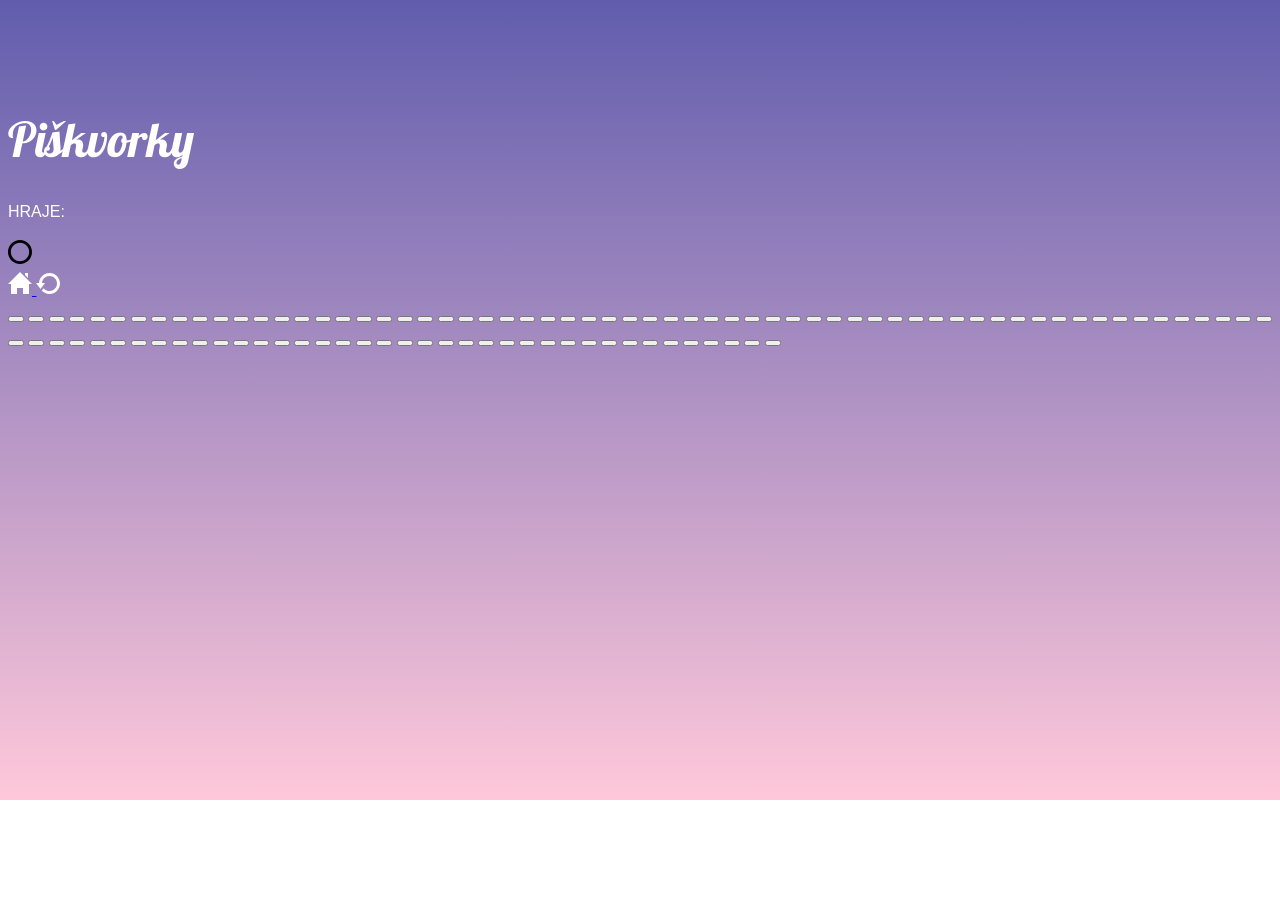
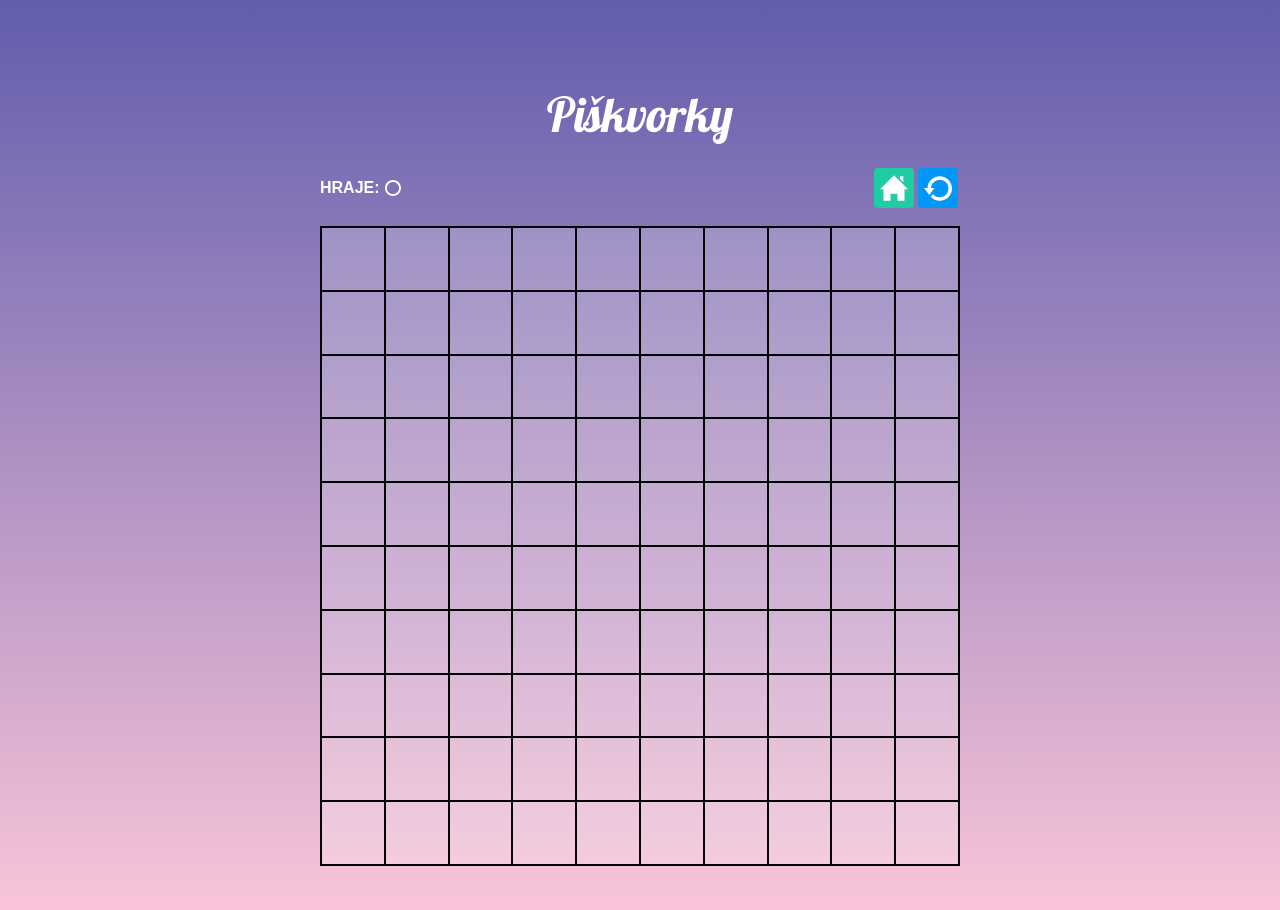
Before and after one commit to ivetvrobel/piskvorky, a plain HTML site: page hra.html in a window 1280 px wide. Before the commit the page ends 800 px from the top, so only its background shows below. Drawn offline with Linux system fonts and the light colour scheme.

Commit message:
Přidán styl pro hra.html

```diff
--- a/style.css
+++ b/style.css
@@ -124,3 +124,102 @@ li img {
         flex-basis: 41%;
     }
 }
+
+/* 3. úkol */
+
+
+.game {
+    max-width: 80vmin;
+}
+
+/* Název*/
+
+.game__title {
+    text-align: center;
+    margin: 0;
+    font-size: 3em;
+    padding-bottom: 10px;
+}
+
+/* Hráč */
+
+.game__header {
+    display: flex;
+    align-items: center;
+    justify-content: space-between;
+    padding-bottom: 10px;
+}
+
+.game__header__player {
+    display: flex;
+    align-items: center;
+    margin-right: 2px;
+}
+
+.game__header p {
+    font-weight: bold;
+    margin-right: 5px;
+}
+
+.game__header__player img {
+    filter: invert(100%);
+    height: 1em;
+}
+
+/* Tlačítka/odkazy */
+
+.game__header__links {
+    display: flex;
+}
+
+.game__header__links a {
+    text-decoration: none;
+    display: flex;
+    padding: 6px;
+    margin: 2px;
+    height: 40px;
+    width: 40px;
+    border-radius: 4px;
+}
+
+.game__header__links img {
+    max-width: 100%;
+}
+
+.button__home {
+    background-color: #1fcca4;
+}
+
+.button__restart {
+    background-color: #0197f6;
+}
+
+.button__home:hover {
+    background-color: #1cbb96;
+}
+
+.button__restart:hover {
+    background-color: #0090e9;
+}
+
+/* Hrací plocha */
+
+.game__board {
+    display: flex;
+    flex-wrap: wrap;
+    border: 1px solid black;
+    min-width: 150px;
+}
+
+.game__board button {
+    flex: 1 1 10%;
+
+    aspect-ratio: 1 / 1;
+    background-color: rgba(255, 255, 255, 0.2);
+    border: 1px solid black;
+}
+
+.game__board button:focus,
+.game__board button:hover {
+    background-color: rgba(255, 255, 255, 0.4);
+}
```
